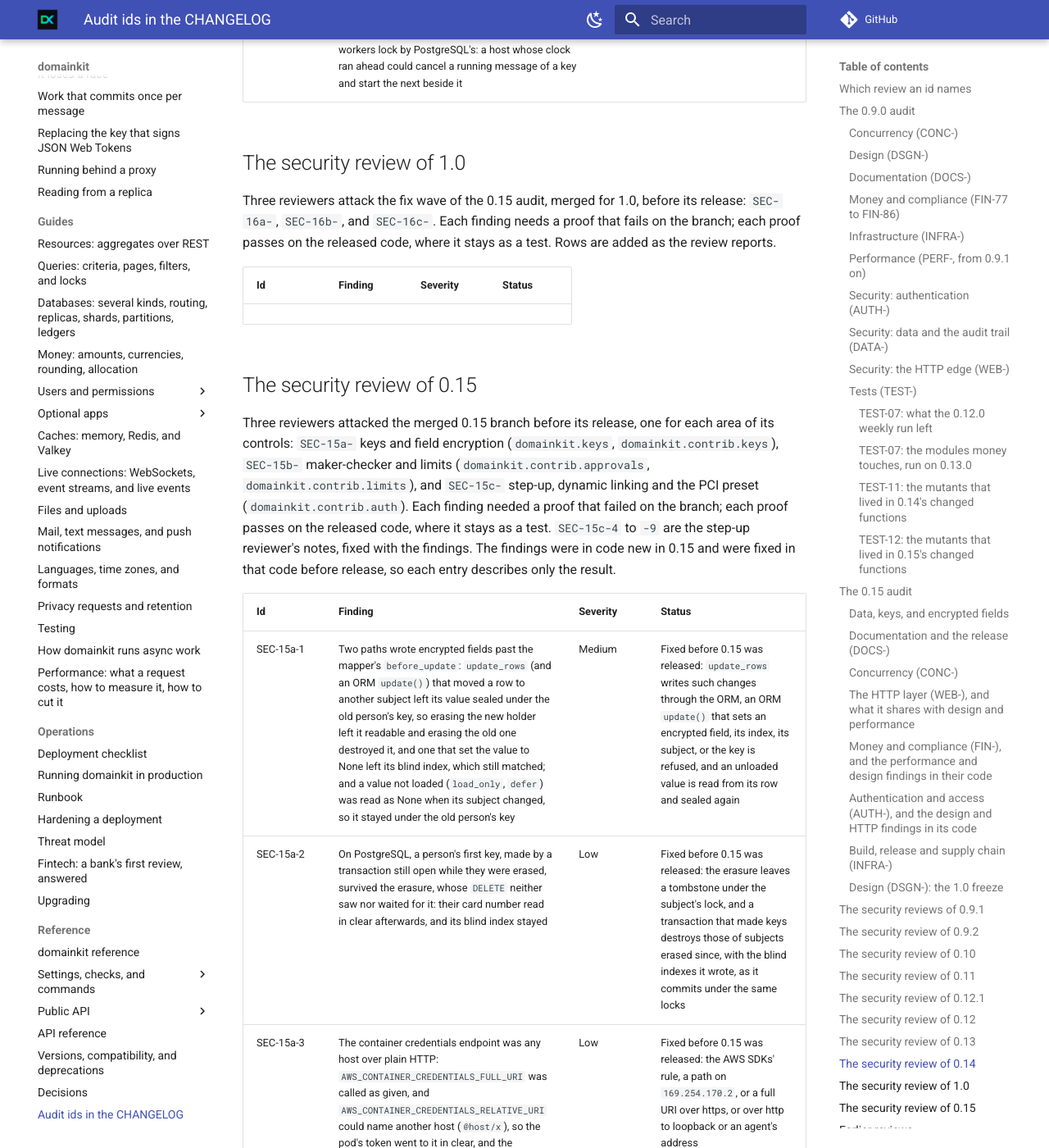
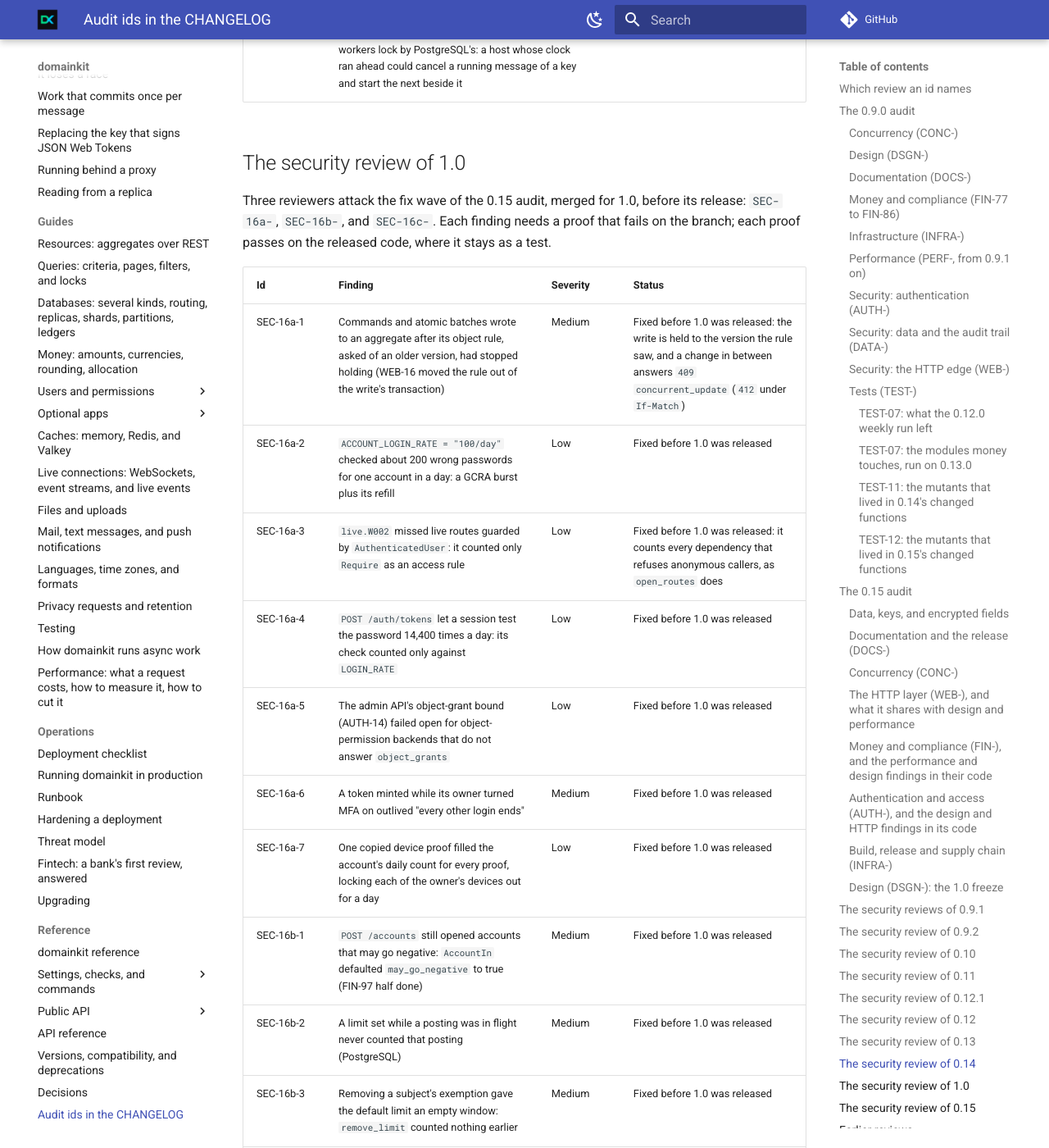
Before and after one commit to karimmattar/domainkit, an MkDocs documentation site: the page built from docs/audit/0.9.0.md, in a window 1280 px wide and 1400 px high, scrolled down 54786 px. Shown: the whole window at 82% size. Built offline with MkDocs 1.6.1 and Material for MkDocs 9.7.7, drawn with Linux system fonts in a browser that asks for light colours; comment, search, counter and statistics services are not loaded; some of the changed text lies outside the part shown.

Commit message:
List the security review of 1.0 on the audit page
Co-Authored-By: Claude Opus 5.5 <noreply@anthropic.com>
Claude-Session: https://claude.ai/code/session_01PHJB1f6AhZ5eHp561TCrvG

```diff
--- a/docs/audit/0.9.0.md
+++ b/docs/audit/0.9.0.md
@@ -1012,10 +1012,28 @@ release, so each entry describes only the result.
 Three reviewers attack the fix wave of the 0.15 audit, merged for 1.0,
 before its release: `SEC-16a-`, `SEC-16b-`, and `SEC-16c-`. Each finding
 needs a proof that fails on the branch; each proof passes on the released
-code, where it stays as a test. Rows are added as the review reports.
+code, where it stays as a test.
 
 | Id | Finding | Severity | Status |
 | --- | --- | --- | --- |
+| SEC-16a-1 | Commands and atomic batches wrote to an aggregate after its object rule, asked of an older version, had stopped holding (WEB-16 moved the rule out of the write's transaction) | Medium | Fixed before 1.0 was released: the write is held to the version the rule saw, and a change in between answers `409 concurrent_update` (`412` under `If-Match`) |
+| SEC-16a-2 | `ACCOUNT_LOGIN_RATE = "100/day"` checked about 200 wrong passwords for one account in a day: a GCRA burst plus its refill | Low | Fixed before 1.0 was released |
+| SEC-16a-3 | `live.W002` missed live routes guarded by `AuthenticatedUser`: it counted only `Require` as an access rule | Low | Fixed before 1.0 was released: it counts every dependency that refuses anonymous callers, as `open_routes` does |
+| SEC-16a-4 | `POST /auth/tokens` let a session test the password 14,400 times a day: its check counted only against `LOGIN_RATE` | Low | Fixed before 1.0 was released |
+| SEC-16a-5 | The admin API's object-grant bound (AUTH-14) failed open for object-permission backends that do not answer `object_grants` | Low | Fixed before 1.0 was released |
+| SEC-16a-6 | A token minted while its owner turned MFA on outlived "every other login ends" | Medium | Fixed before 1.0 was released |
+| SEC-16a-7 | One copied device proof filled the account's daily count for every proof, locking each of the owner's devices out for a day | Low | Fixed before 1.0 was released |
+| SEC-16b-1 | `POST /accounts` still opened accounts that may go negative: `AccountIn` defaulted `may_go_negative` to true (FIN-97 half done) | Medium | Fixed before 1.0 was released |
+| SEC-16b-2 | A limit set while a posting was in flight never counted that posting (PostgreSQL) | Medium | Fixed before 1.0 was released |
+| SEC-16b-3 | Removing a subject's exemption gave the default limit an empty window: `remove_limit` counted nothing earlier | Medium | Fixed before 1.0 was released |
+| SEC-16b-4 | Money landing between the erasure's check and its erase was orphaned under an erased holder: check-then-act with no lock | Medium | Fixed before 1.0 was released |
+| SEC-16b-5 | A movement counted by limits past `NUMERIC(18, 4)` failed as a server error instead of `amount_out_of_range` | Low | Fixed before 1.0 was released |
+| SEC-16b-6 | Postings rewritten around the triggers still passed every check: nothing compared them with the amounts `EntryPosted` records (FIN-96) | Low | Fixed before 1.0 was released |
+| SEC-16b-7 | A guard's `maker_rule` was not checked again when the approved request ran (FIN-93) | Low | Fixed before 1.0 was released |
+| SEC-16b-8 | A windowed limit for every holder could not be set once more than 6,553 holders had moved in the window: one statement past PostgreSQL's parameter limit | Medium | Fixed before 1.0 was released |
+| SEC-16b-9 | A limit set after an approved reversal freed the payout it undid (FIN-88): counting earlier movements skipped both | Low | Fixed before 1.0 was released |
+| SEC-16c-1 | On SQLite, a check written as SQL compared amounts as binary floats (DATA-15's rewrite): rows PostgreSQL keeps were refused, and past 2**53 minor units an amount over its bound passed | Low | Fixed before 1.0 was released: amounts are compared as exact minor units again |
+| SEC-16c-2 | The unknown-target first sighting (`unknown_target_since`, CONC-15) was kept by the next step of a chain and by `messages --retry`, so those were dead-lettered with no grace | Low | Fixed before 1.0 was released |
 
 ## The security review of 0.15
 
```
